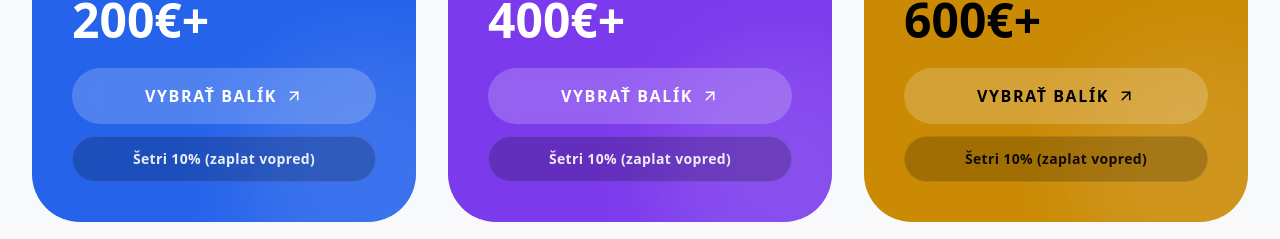
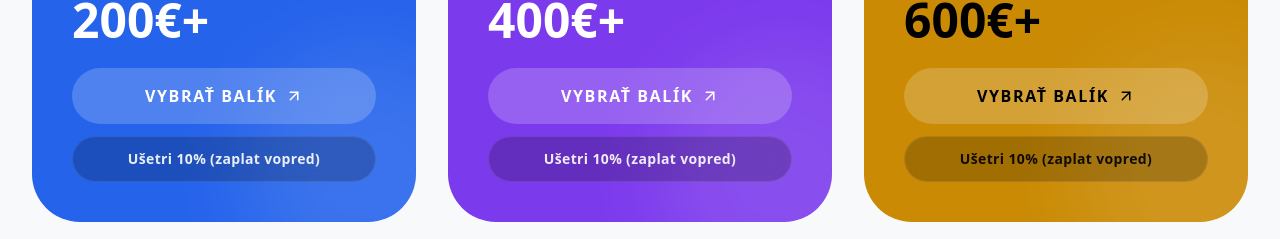
Before and after one commit to GEEflies/karchi, a Next.js app: page / in a window 1280 px wide. Shown: the part 3521-3760 px from the top of the page. Built offline with nearby package versions, Linux system fonts and the light colour scheme; no server answers.

Commit message:
fix(services): update pricing text and increase mobile lock button visibility

```diff
--- a/src/components/Hero.tsx
+++ b/src/components/Hero.tsx
@@ -495,8 +495,8 @@ export default function Hero() {
                         }}
                         className={`flex items-center justify-center w-12 h-12 rounded-xl border transition-all duration-300 ${isLocked
                             ? 'bg-black text-white border-black ring-2 ring-offset-2 ring-black/20'
-                            : 'bg-white/40 backdrop-blur-md border-black/10'
-                            } active:scale-95 shadow-sm`}
+                            : 'bg-white shadow-[0_4px_12px_rgba(0,0,0,0.1)] text-black border-white/20'
+                            } active:scale-95`}
                         aria-label={isLocked ? "Unlock" : "Lock"}
                     >
                         {isLocked ? (
--- a/src/components/Services.tsx
+++ b/src/components/Services.tsx
@@ -115,7 +115,7 @@ export default function Services() {
                                             await createCheckoutSession(service.title);
                                         }}
                                     >
-                                        <span className="opacity-90">Šetri 10% (zaplat vopred)</span>
+                                        <span className="opacity-90">Ušetri 10% (zaplat vopred)</span>
                                     </button>
                                 </div>
                             </div>
```
Lines whose indentation alone changed are shown as unchanged.
